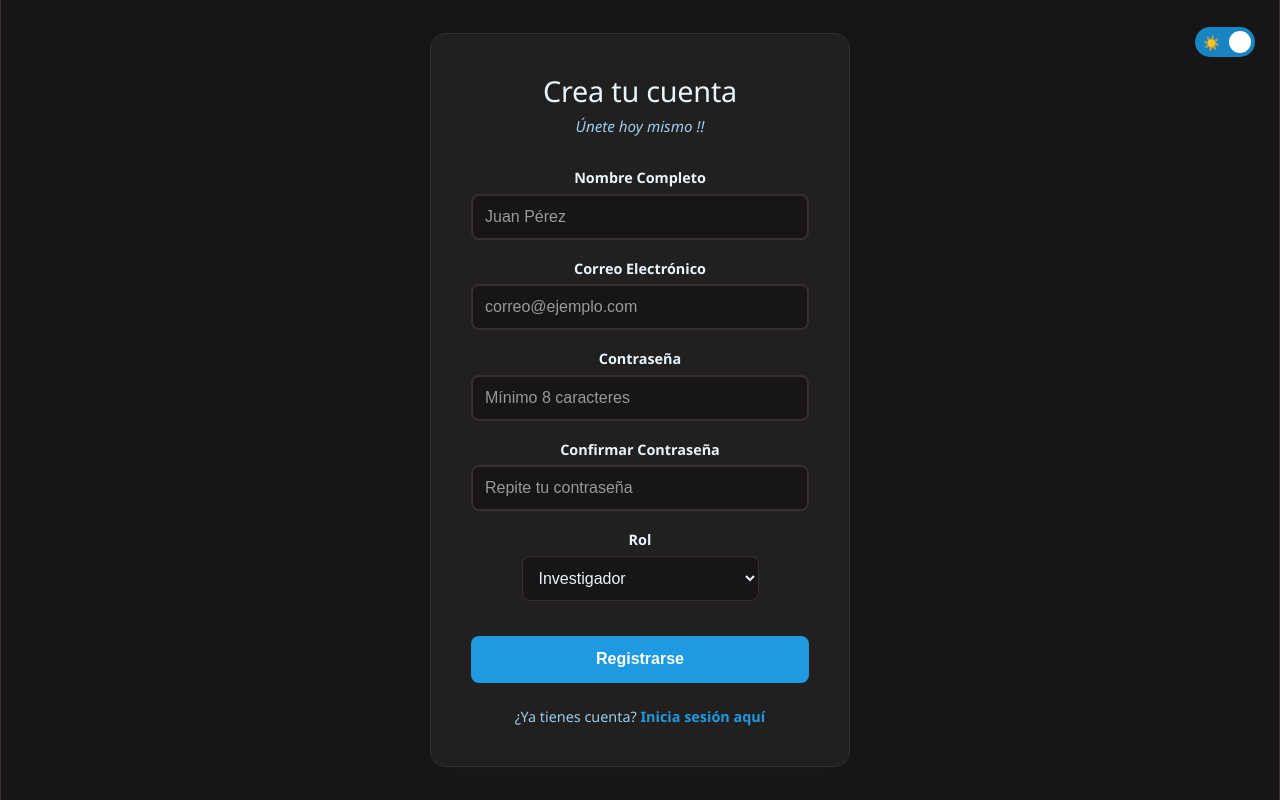
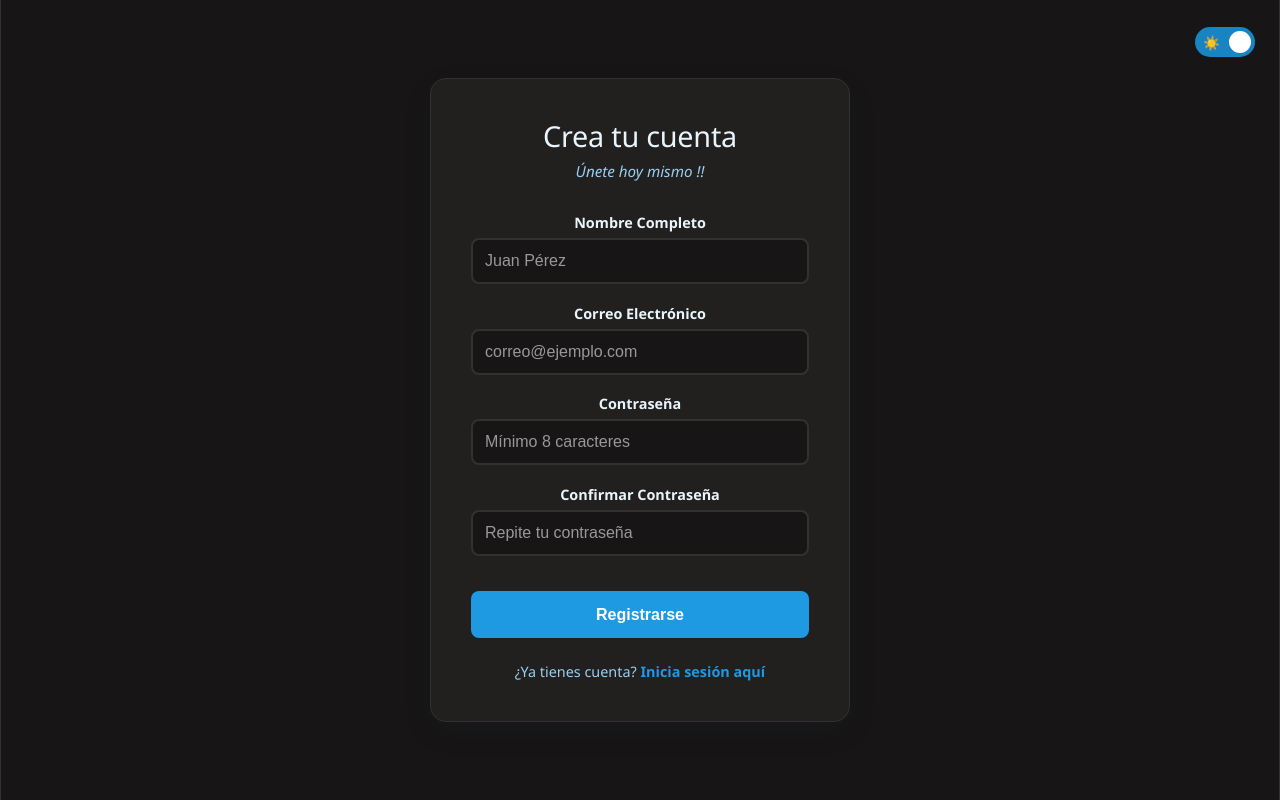
Before and after one commit to Dieg0Naveja1781/EqC-SEIP-SGE, a React (Vite) app in the folder frontend/: page /register in a window 1280 px wide. Built offline with nearby package versions, Linux system fonts and the light colour scheme; no server answers.

Commit message:
(fix)-> se elimino el campo de elección de rol, por redundancia

```diff
--- a/frontend/src/modules/auth/create_account/Register.jsx
+++ b/frontend/src/modules/auth/create_account/Register.jsx
@@ -160,18 +160,6 @@ function Register() {
                         {errors.confirmPassword && <span className="error-text">{errors.confirmPassword}</span>}
                     </div>
 
-                    <div className="form-group">
-                        <label htmlFor="rol_profe">Rol</label>
-                        <select
-                            id="rol_profe"
-                            value={formData.rol_profe}
-                            onChange={handleChange}
-                        >
-                            <option value="INVESTIGADOR">Investigador</option>
-                            <option value="MEDIO_TIEMPO">Profesor Medio Tiempo</option>
-                            <option value="TIEMPO_COMPLETO">Profesor Tiempo Completo</option>
-                        </select>
-                    </div>
 
                     {serverMsg && (
                         <p style={{ color: '#ff6b6b', textAlign: 'center', marginTop: '0.5rem' }}>
```
